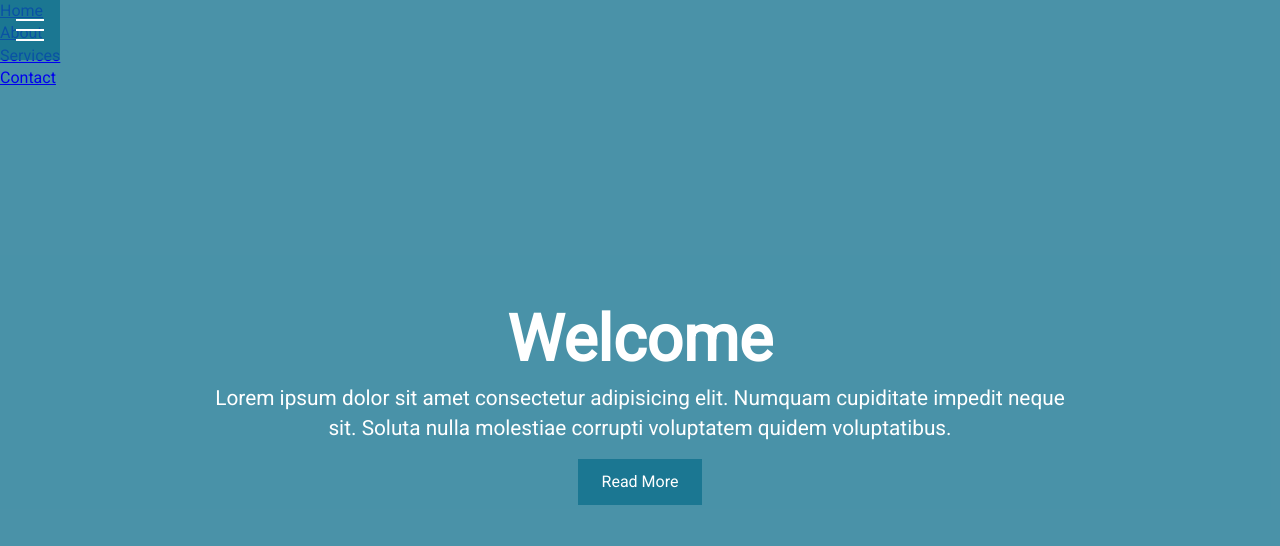
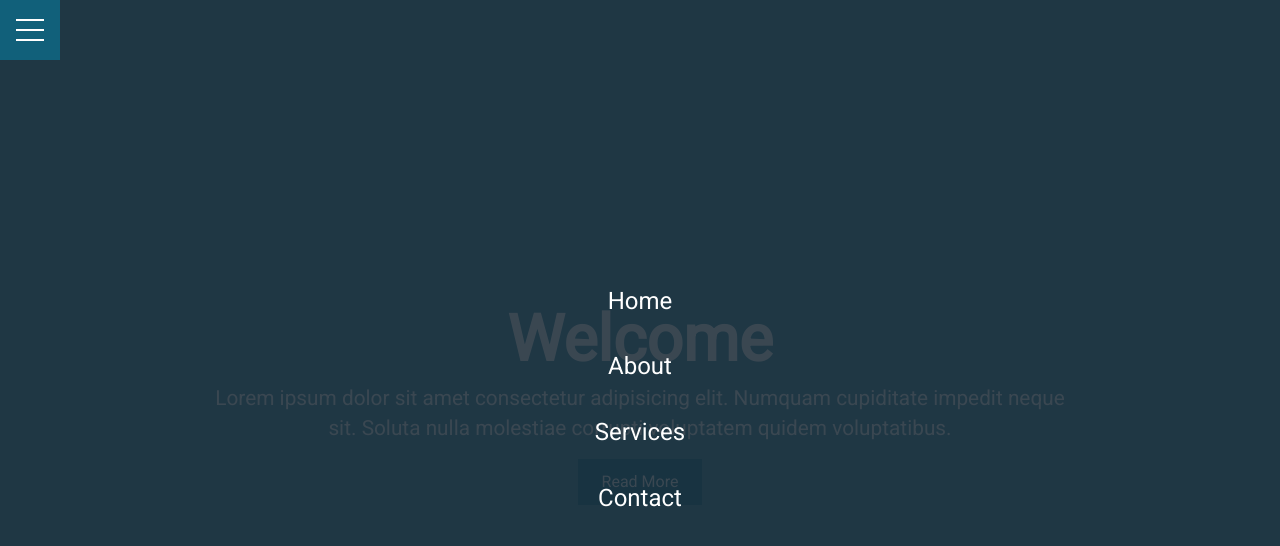
Before and after one commit to alanmaranto/Css-Hamburguer-Menu-Overlay, a plain HTML site: page index.html in a window 1280 px wide. Drawn offline with Linux system fonts and the light colour scheme.

Commit message:
style(menu) : menu

```diff
--- a/css/menu.css
+++ b/css/menu.css
@@ -75,3 +75,50 @@
 .menu-wrap .toggler:checked:hover + .hamburger > div {
   transform: rotate(225deg);
 }
+
+.menu-wrap .menu {
+  position: fixed;
+  top: 0;
+  left: 0;
+  width: 100%;
+  height: 100%;
+  /* visibility: hidden; */
+  overflow: hidden;
+  display: flex;
+  align-items: center;
+  justify-content: center;
+}
+
+.menu-wrap .menu > div {
+  background: var(--overlay-color);
+  border-radius: 50%;
+  width: 200vw; /* To outside of the screeen */
+  height: 200vh;
+  display: flex;
+  flex: none; /* to avoid oval type */
+  align-items: center;
+  justify-content: center;
+  /* transform: scale(0); */
+  transition: all 0.4s ease;
+}
+
+.menu-wrap .menu > div > div {
+    text-align: center;
+    max-width: 90vw;
+    max-height: 100vh;
+    /* opacity: 0; */
+    transition: opacity 0.4s ease;
+}
+
+.menu-wrap .menu > div > div > ul > li {
+    list-style: none;
+    color: #fff;
+    font-size: 1.5rem;
+    padding: 1rem;
+}
+
+.menu-wrap .menu > div > div > ul > li > a {
+    color: inherit;
+    text-decoration: none;
+    transition: color 0.4s ease;
+}
```
Lines whose indentation alone changed are shown as unchanged.
